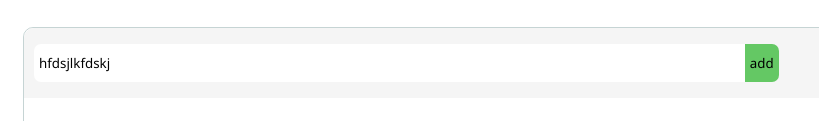
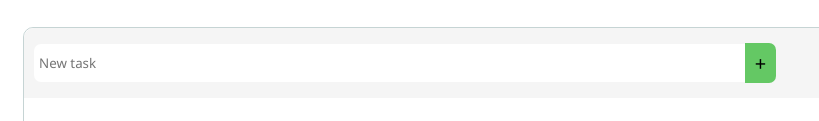
Before and after one commit to devnull404/TODO, a website: page index.html in a window 1280 px wide. Shown: the part 183-304 px from the top of the page, 168-987 px from the left. Drawn offline with Linux system fonts and the light colour scheme.

Commit message:
Finishing lastests details

```diff
--- a/JS/main.js
+++ b/JS/main.js
@@ -1,15 +1,13 @@
 var countRemovingID = 1
 
 document.getElementById("myapp").innerHTML += '<input id="task" type="text" placeholder="New task" maxlength="30">';
-document.getElementById("myapp").innerHTML += '<button onclick=getTask()>add</button>';
+document.getElementById("myapp").innerHTML += '<button onclick=getTask() style="font-size: 20px">+</button>';
 
 document.getElementsByTagName("input")[0].addEventListener("keyup", function (e) {
     if (e.key === "Enter") {
         document.getElementsByTagName("button")[0].click();
     }
 });
-
-document.getElementsByTagName("input")[0].value = "hfdsjlkfdskj"
 
 function getTask() {
     let inputNode = document.getElementById("task");
--- a/SASS/_body.sass
+++ b/SASS/_body.sass
@@ -39,7 +39,7 @@ main
             height: 50px
             align-items: center
             button
-                padding: 10px 5px 10px 5px
+                padding: 7px 10px 6px 10px
                 border-radius: 0 7px 7px 0
                 background-color: rgb(100, 200, 100)
             input
```
Also changed, not shown: CSS/main.css.
